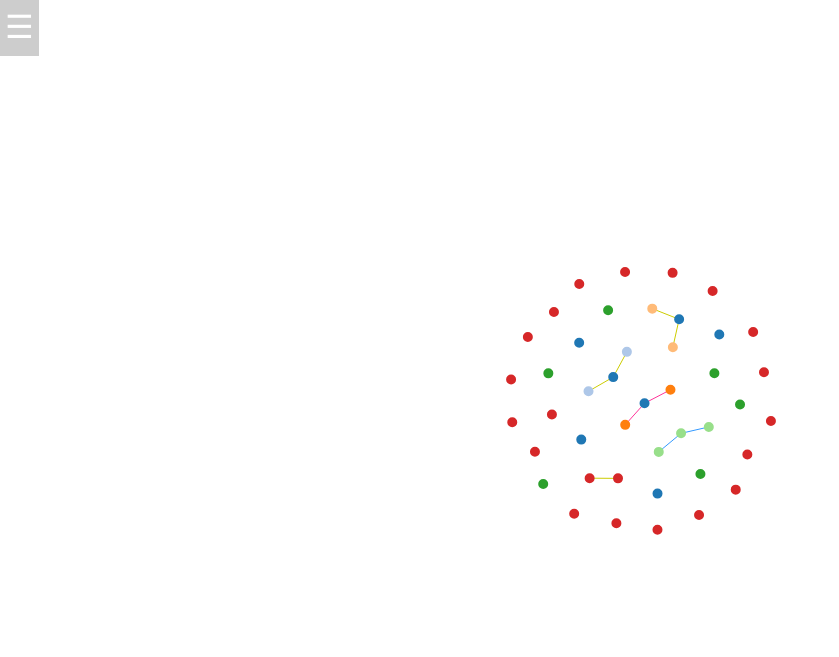
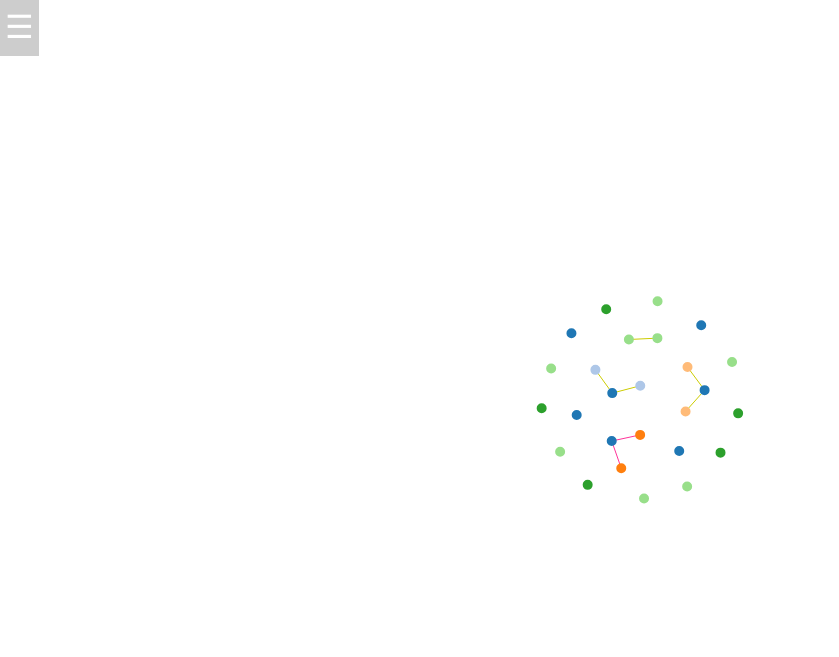
Before and after one commit to AdyKalra/lineage-master, a plain HTML site: page index.html in a window 1280 px wide. Shown: the top 657 px of the page, without its empty margins (0-839 px from the left). Drawn offline with nearby package versions, Linux system fonts and the light colour scheme.

Commit message:
Updating counts to increment at 1

```diff
--- a/config.json
+++ b/config.json
@@ -2,7 +2,7 @@
   "data": "data/familyData.json",
   "filter": "",
   "startYear": 2018,
-  "endYear": 2018,
+  "endYear": 2019,
   "speed": 100,
   "debug": true
 }
--- a/data/familyData.json
+++ b/data/familyData.json
@@ -13,31 +13,31 @@
       "name": "Greyhounds, Racing",
       "gender": "F",
       "lastName": "Racing",
-      "birthDate": "1905-01-01T00:00:00.000Z",
-      "deathDate": "1955-01-01T00:00:00.000Z"
+      "birthDate": "2018-01-01T00:00:00.000Z",
+      "deathDate": "2018-01-01T00:00:00.000Z"
     },
     {
       "id": 2,
       "name": "Harness, Racing",
       "gender": "M",
       "lastName": "Racing",
-      "birthDate": "1935-01-01T00:00:00.000Z",
-      "deathDate": "1983-01-01T00:00:00.000Z"
+      "birthDate": "2018-01-01T00:00:00.000Z",
+      "deathDate": "2018-01-01T00:00:00.000Z"
     },
     {
       "id": 3,
       "name": "NextToJump, Thoroughbreds ",
       "gender": "F",
       "lastName": "Thoroughbreds",
-      "birthDate": "1925-01-01T00:00:00.000Z",
-      "deathDate": "1960-01-01T00:00:00.000Z"
+      "birthDate": "2018-01-01T00:00:00.000Z",
+      "deathDate": "2018-01-01T00:00:00.000Z"
     },
     {
       "id": 4,
       "name": "Futures, Thoroughbreds",
       "gender": "M",
       "lastName": "Thoroughbreds",
-      "birthDate": "1960-01-01T00:00:00.000Z",
+      "birthDate": "2018-01-01T00:00:00.000Z",
       "deathDate": null
     },
     {
@@ -45,7 +45,7 @@
       "name": "NextToJump, Greyhounds",
       "gender": "F",
       "lastName": "Greyhounds",
-      "birthDate": "1960-01-01T00:00:00.000Z",
+      "birthDate": "2018-01-01T00:00:00.000Z",
       "deathDate": null
     },
     {
@@ -53,23 +53,23 @@
       "name": "Futures, Greyhounds",
       "gender": "M",
       "lastName": "Greyhounds",
-      "birthDate": "1083-01-01T00:00:00.000Z",
-      "deathDate": "1983-01-01T00:00:00.000Z"
+      "birthDate": "2018-01-01T00:00:00.000Z",
+      "deathDate": "2018-01-01T00:00:00.000Z"
     },
     {
       "id": 7,
       "name": "NextToJump, Harness",
       "gender": "M",
       "lastName": "Harness",
-      "birthDate": "1920-01-01T00:00:00.000Z",
-      "deathDate": "1977-01-01T00:00:00.000Z"
+      "birthDate": "2018-01-01T00:00:00.000Z",
+      "deathDate": "2018-01-01T00:00:00.000Z"
     },
     {
       "id": 8,
       "name": "Futures, Harness",
       "gender": "M",
       "lastName": "Harness",
-      "birthDate": "1940-01-01T00:00:00.000Z",
+      "birthDate": "2018-01-01T00:00:00.000Z",
       "deathDate": "-01-01T00:00:00.000Z"
     },
     {
@@ -77,7 +77,7 @@
       "name": "RacingSpecials",
       "gender": "M",
       "lastName": "Racing",
-      "birthDate": "1940-01-01T00:00:00.000Z",
+      "birthDate": "2018-01-01T00:00:00.000Z",
       "deathDate": "-01-01T00:00:00.000Z"
     },
     {
@@ -85,15 +85,15 @@
       "name": "BlackBook",
       "gender": "M",
       "lastName": "Racing",
-      "birthDate": "1942-01-01T00:00:00.000Z",
-      "deathDate": "2015-01-01T00:00:00.000Z"
+      "birthDate": "2018-01-01T00:00:00.000Z",
+      "deathDate": "2019-01-01T00:00:00.000Z"
     },
     {
       "id": 11,
       "name": "JockeyChallenge",
       "gender": "M",
       "lastName": "Racing",
-      "birthDate": "1777-01-01T00:00:00.000Z",
+      "birthDate": "2018-01-01T00:00:00.000Z",
       "deathDate": null
     },
 	{
@@ -101,7 +101,7 @@
       "name": "SkyVision",
       "gender": "M",
       "lastName": "Racing",
-      "birthDate": "1777-01-01T00:00:00.000Z",
+      "birthDate": "2018-01-01T00:00:00.000Z",
       "deathDate": null
     },
 	{
@@ -109,7 +109,7 @@
       "name": "UpComing, Sports",
       "gender": "M",
       "lastName": "Sports",
-      "birthDate": "1777-01-01T00:00:00.000Z",
+      "birthDate": "2018-01-01T00:00:00.000Z",
       "deathDate": null
     },
 	{
@@ -117,7 +117,7 @@
       "name": "LiveBetting, Sports",
       "gender": "M",
       "lastName": "Sports",
-      "birthDate": "1777-01-01T00:00:00.000Z",
+      "birthDate": "2018-01-01T00:00:00.000Z",
       "deathDate": null
     },
 	{
@@ -125,7 +125,7 @@
       "name": "WatchLive, Sports",
       "gender": "M",
       "lastName": "Sports",
-      "birthDate": "1777-01-01T00:00:00.000Z",
+      "birthDate": "2018-01-01T00:00:00.000Z",
       "deathDate": null
     },
 	{
@@ -133,7 +133,7 @@
       "name": "UpComing, Sports",
       "gender": "M",
       "lastName": "Sports",
-      "birthDate": "1777-01-01T00:00:00.000Z",
+      "birthDate": "2018-01-01T00:00:00.000Z",
       "deathDate": null
     },
 	{
@@ -141,7 +141,7 @@
       "name": "MultiExpress, Sports",
       "gender": "M",
       "lastName": "Sports",
-      "birthDate": "1777-01-01T00:00:00.000Z",
+      "birthDate": "2018-01-01T00:00:00.000Z",
       "deathDate": null
     },
 	{
@@ -149,7 +149,7 @@
       "name": "EnhancedOdds, Sports",
       "gender": "M",
       "lastName": "Sports",
-      "birthDate": "1777-01-01T00:00:00.000Z",
+      "birthDate": "2019-01-01T00:00:00.000Z",
       "deathDate": null
     },
 	{
@@ -157,7 +157,7 @@
       "name": "Basketball, FeaturedSports",
       "gender": "M",
       "lastName": "FeaturedSports",
-      "birthDate": "1777-01-01T00:00:00.000Z",
+      "birthDate": "2019-01-01T00:00:00.000Z",
       "deathDate": null
     },
 	{
@@ -165,7 +165,7 @@
       "name": "Tennis, FeaturedSports",
       "gender": "M",
       "lastName": "FeaturedSports",
-      "birthDate": "1777-01-01T00:00:00.000Z",
+      "birthDate": "2019-01-01T00:00:00.000Z",
       "deathDate": null
     },
 	{
@@ -173,7 +173,7 @@
       "name": "Soccer, FeaturedSports",
       "gender": "M",
       "lastName": "FeaturedSports",
-      "birthDate": "1777-01-01T00:00:00.000Z",
+      "birthDate": "2019-01-01T00:00:00.000Z",
       "deathDate": null
     },
 	{
@@ -181,7 +181,7 @@
       "name": "AmericanFootball, AllSports",
       "gender": "M",
       "lastName": "AllSports",
-      "birthDate": "1777-01-01T00:00:00.000Z",
+      "birthDate": "2019-01-01T00:00:00.000Z",
       "deathDate": null
     },
 	{
@@ -189,7 +189,7 @@
       "name": "AustralianRules, AllSports",
       "gender": "M",
       "lastName": "AllSports",
-      "birthDate": "1777-01-01T00:00:00.000Z",
+      "birthDate": "2019-01-01T00:00:00.000Z",
       "deathDate": null
     },
 	{
@@ -197,7 +197,7 @@
       "name": "Baseball, AllSports",
       "gender": "M",
       "lastName": "AllSports",
-      "birthDate": "1777-01-01T00:00:00.000Z",
+      "birthDate": "2019-01-01T00:00:00.000Z",
       "deathDate": null
     },
 	{
@@ -205,7 +205,7 @@
       "name": "Boxing, AllSports",
       "gender": "M",
       "lastName": "AllSports",
-      "birthDate": "1777-01-01T00:00:00.000Z",
+      "birthDate": "2018-01-01T00:00:00.000Z",
       "deathDate": null
     },
 	{
@@ -213,7 +213,7 @@
       "name": "Chess, AllSports",
       "gender": "M",
       "lastName": "AllSports",
-      "birthDate": "1777-01-01T00:00:00.000Z",
+      "birthDate": "2019-01-01T00:00:00.000Z",
       "deathDate": null
     },
 	{
@@ -221,7 +221,7 @@
       "name": "Cricket, AllSports",
       "gender": "M",
       "lastName": "AllSports",
-      "birthDate": "1777-01-01T00:00:00.000Z",
+      "birthDate": "2019-01-01T00:00:00.000Z",
       "deathDate": null
     },
 	{
@@ -229,7 +229,7 @@
       "name": "Cycling, AllSports",
       "gender": "M",
       "lastName": "AllSports",
-      "birthDate": "1777-01-01T00:00:00.000Z",
+      "birthDate": "2019-01-01T00:00:00.000Z",
       "deathDate": null
     },
 	{
@@ -237,7 +237,7 @@
       "name": "Darts, AllSports",
       "gender": "M",
       "lastName": "AllSports",
-      "birthDate": "1777-01-01T00:00:00.000Z",
+      "birthDate": "2019-01-01T00:00:00.000Z",
       "deathDate": null
     },
 	{
@@ -245,7 +245,7 @@
       "name": "Golf, AllSports",
       "gender": "M",
       "lastName": "AllSports",
-      "birthDate": "1777-01-01T00:00:00.000Z",
+      "birthDate": "2019-01-01T00:00:00.000Z",
       "deathDate": null
     },
 	{
@@ -253,7 +253,7 @@
       "name": "Handball, AllSports",
       "gender": "M",
       "lastName": "AllSports",
-      "birthDate": "1777-01-01T00:00:00.000Z",
+      "birthDate": "2019-01-01T00:00:00.000Z",
       "deathDate": null
     },
 	{
@@ -261,7 +261,7 @@
       "name": "IceHockey, AllSports",
       "gender": "M",
       "lastName": "AllSports",
-      "birthDate": "1777-01-01T00:00:00.000Z",
+      "birthDate": "2019-01-01T00:00:00.000Z",
       "deathDate": null
     },
 	{
@@ -269,7 +269,7 @@
       "name": "LawnBowls, AllSports",
       "gender": "M",
       "lastName": "AllSports",
-      "birthDate": "1777-01-01T00:00:00.000Z",
+      "birthDate": "2019-01-01T00:00:00.000Z",
       "deathDate": null
     },
 	{
@@ -277,7 +277,7 @@
       "name": "MMA, AllSports",
       "gender": "M",
       "lastName": "AllSports",
-      "birthDate": "1777-01-01T00:00:00.000Z",
+      "birthDate": "2019-01-01T00:00:00.000Z",
       "deathDate": null
     },
 	{
@@ -285,7 +285,7 @@
       "name": "MotorSports, AllSports",
       "gender": "M",
       "lastName": "AllSports",
-      "birthDate": "1777-01-01T00:00:00.000Z",
+      "birthDate": "2019-01-01T00:00:00.000Z",
       "deathDate": null
     },
 	{
@@ -293,7 +293,7 @@
       "name": "NetBall, AllSports",
       "gender": "M",
       "lastName": "AllSports",
-      "birthDate": "1777-01-01T00:00:00.000Z",
+      "birthDate": "2018-01-01T00:00:00.000Z",
       "deathDate": null
     },
 	{
@@ -301,7 +301,7 @@
       "name": "RugbyLeague, AllSports",
       "gender": "M",
       "lastName": "AllSports",
-      "birthDate": "1777-01-01T00:00:00.000Z",
+      "birthDate": "2018-01-01T00:00:00.000Z",
       "deathDate": null
     },
 	{
@@ -309,7 +309,7 @@
       "name": "RugbyUnion, AllSports",
       "gender": "M",
       "lastName": "AllSports",
-      "birthDate": "1777-01-01T00:00:00.000Z",
+      "birthDate": "2018-01-01T00:00:00.000Z",
       "deathDate": null
     },
 	{
@@ -317,7 +317,7 @@
       "name": "Snooker, AllSports",
       "gender": "M",
       "lastName": "AllSports",
-      "birthDate": "1777-01-01T00:00:00.000Z",
+      "birthDate": "2018-01-01T00:00:00.000Z",
       "deathDate": null
     },
 	{
@@ -325,7 +325,7 @@
       "name": "Surfing, AllSports",
       "gender": "M",
       "lastName": "AllSports",
-      "birthDate": "1777-01-01T00:00:00.000Z",
+      "birthDate": "2018-01-01T00:00:00.000Z",
       "deathDate": null
     },
 	{
@@ -333,7 +333,7 @@
       "name": "TableTennis, AllSports",
       "gender": "M",
       "lastName": "AllSports",
-      "birthDate": "1777-01-01T00:00:00.000Z",
+      "birthDate": "2018-01-01T00:00:00.000Z",
       "deathDate": null
     },
 	{
@@ -341,7 +341,7 @@
       "name": "VolleyBall, AllSports",
       "gender": "M",
       "lastName": "AllSports",
-      "birthDate": "1777-01-01T00:00:00.000Z",
+      "birthDate": "2018-01-01T00:00:00.000Z",
       "deathDate": null
     }
 
--- a/index.html
+++ b/index.html
@@ -55,11 +55,11 @@
     </div>
     <div class="time">
       <button class="btn btn-default time__button" id="firstButton"
-        onClick="lineage.setYear(1800)">First</button>
+        onClick="lineage.setYear(0001)">First</button>
       <button class="btn btn-default time__button" id="playButton"
         onClick="lineage.setYearIncrement(1);lineage.playMusic();">Play</button>
       <button class="btn btn-default time__button" id="lastButton"
-        onClick="lineage.setYear(2019)">Last</button>
+        onClick="lineage.setYear(0024)">Last</button>
     </div>
     <input id="search" class="form-control input-lg" value="">
   </div>
--- a/js/lineage.js
+++ b/js/lineage.js
@@ -10,15 +10,15 @@ function Lineage() {
   }
 
   var config = {
-    startYear:2014,
-    endYear: 2014,
+    startYear:2019,
+    endYear: 2019,
     speed: 100,
     debug: false
   };
 
   timeStart('init', config);
 
-  var year = 1800;
+  var year = 0001;
 
   var CLUSTER_COL_SPACING = 10;
   var CLUSTER_ROW_SPACING = 40;
```
Also changed, not shown: 1 other file.
